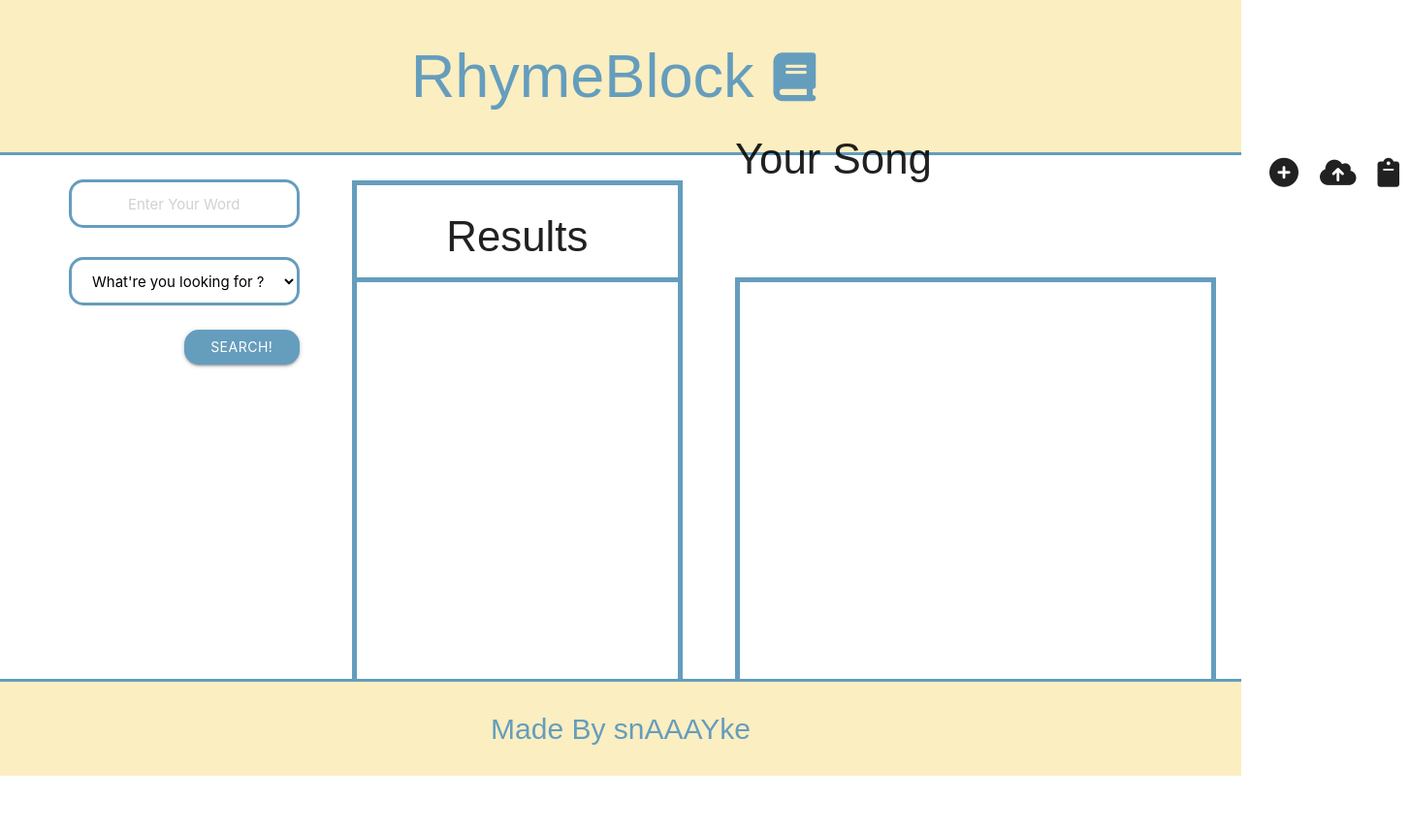
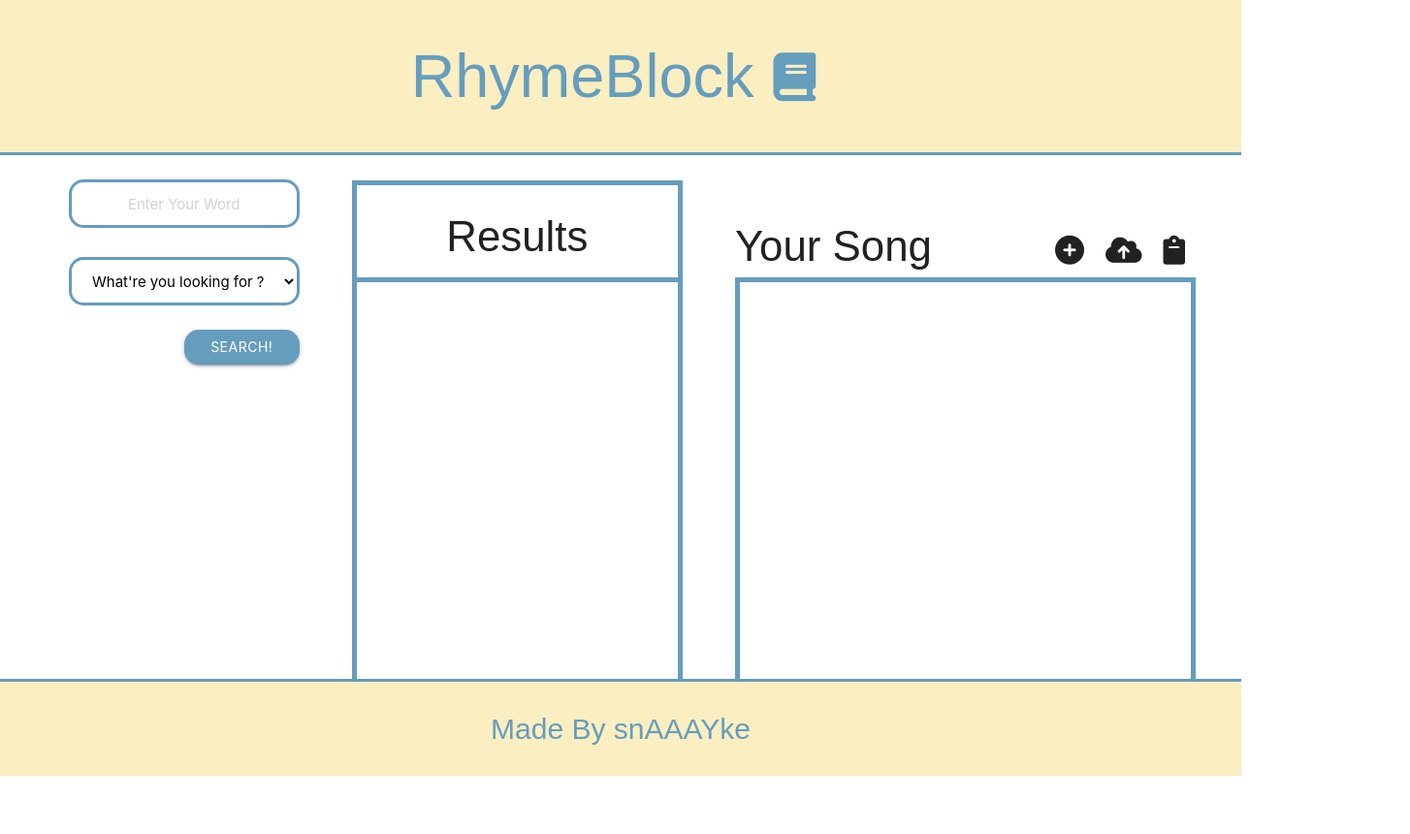
Before and after one commit to Emilioeth/Rhyme-Block, a plain HTML site: page index.html in a window 1280 px wide. Shown: the whole page at 97% size, 1454 px wide, since content can reach past the window. Before the commit the page ends 800 px from the top, so only its background shows below. Drawn offline with nearby package versions, Linux system fonts and the light colour scheme; a web font is replaced by a local one.

Commit message:
more css styling

```diff
--- a/assets/css/style.css
+++ b/assets/css/style.css
@@ -153,7 +153,7 @@ header h1 {
 }
 
 .text-box-div {
-    position: absolute;
+    position: relative;
     top: -131px;
     width: 93%;
     height: 55vh;
@@ -166,24 +166,21 @@ header h1 {
 
 .textarea-div textarea {
     border: 5px solid var(--mp-blue);
+    text-align: center;
 }
 
 .title-and-buttons {
+    position: absolute;
+    top: -85px;
     display: flex;
     justify-content: space-between;
-    width: 92%;
+    align-items: baseline;
+    width: 100%;
+    height: 70px;
 }
 
 .text-buttons {
     display: flex;
-    position: absolute;
-    left: 540px;
-    bottom: 525px;
-}
-
-.text-area-title h3 {
-    position: absolute;
-    bottom: 520px;
 }
 
 .textarea-btn {
```
Also changed, not shown: index.html (+0 -1 lines).
